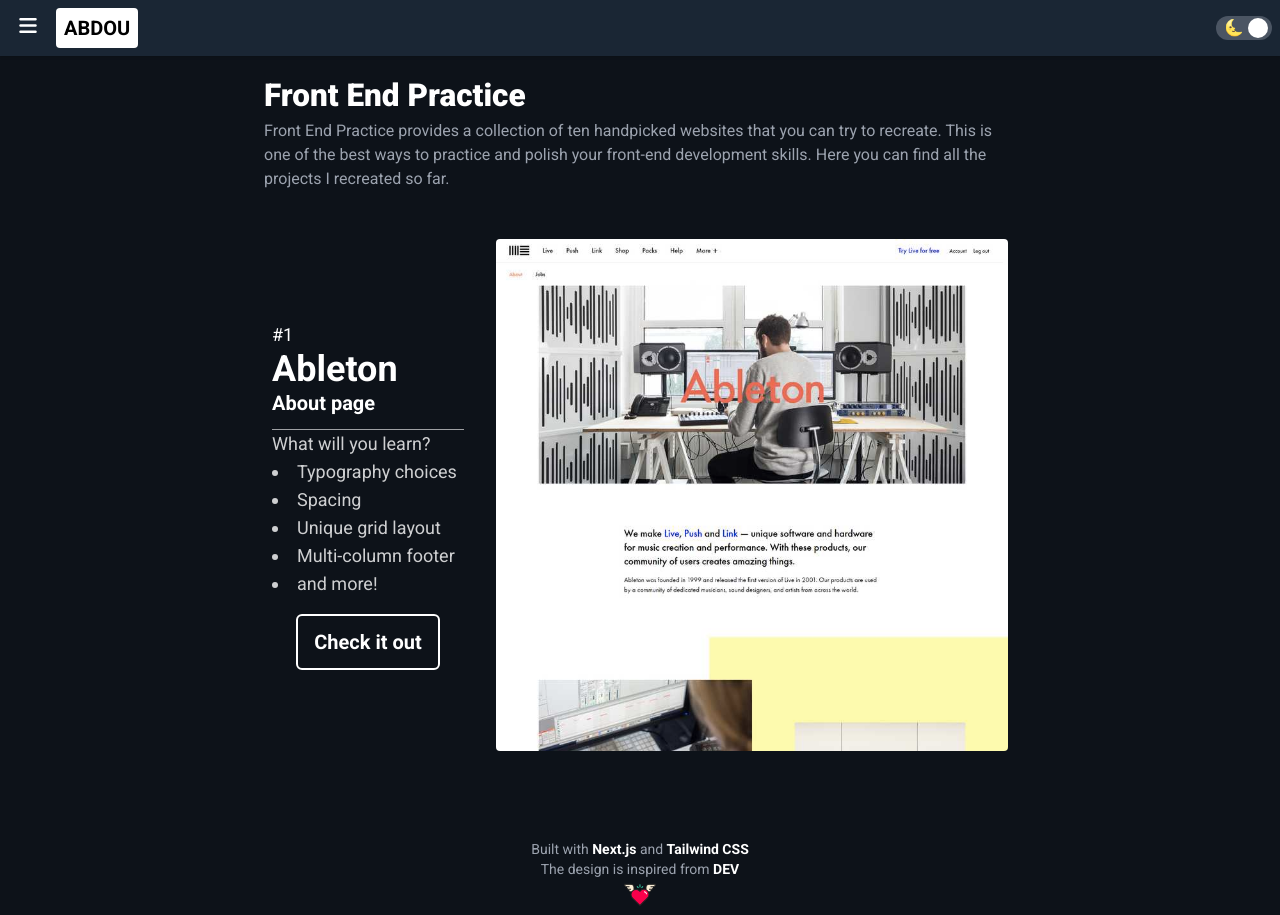
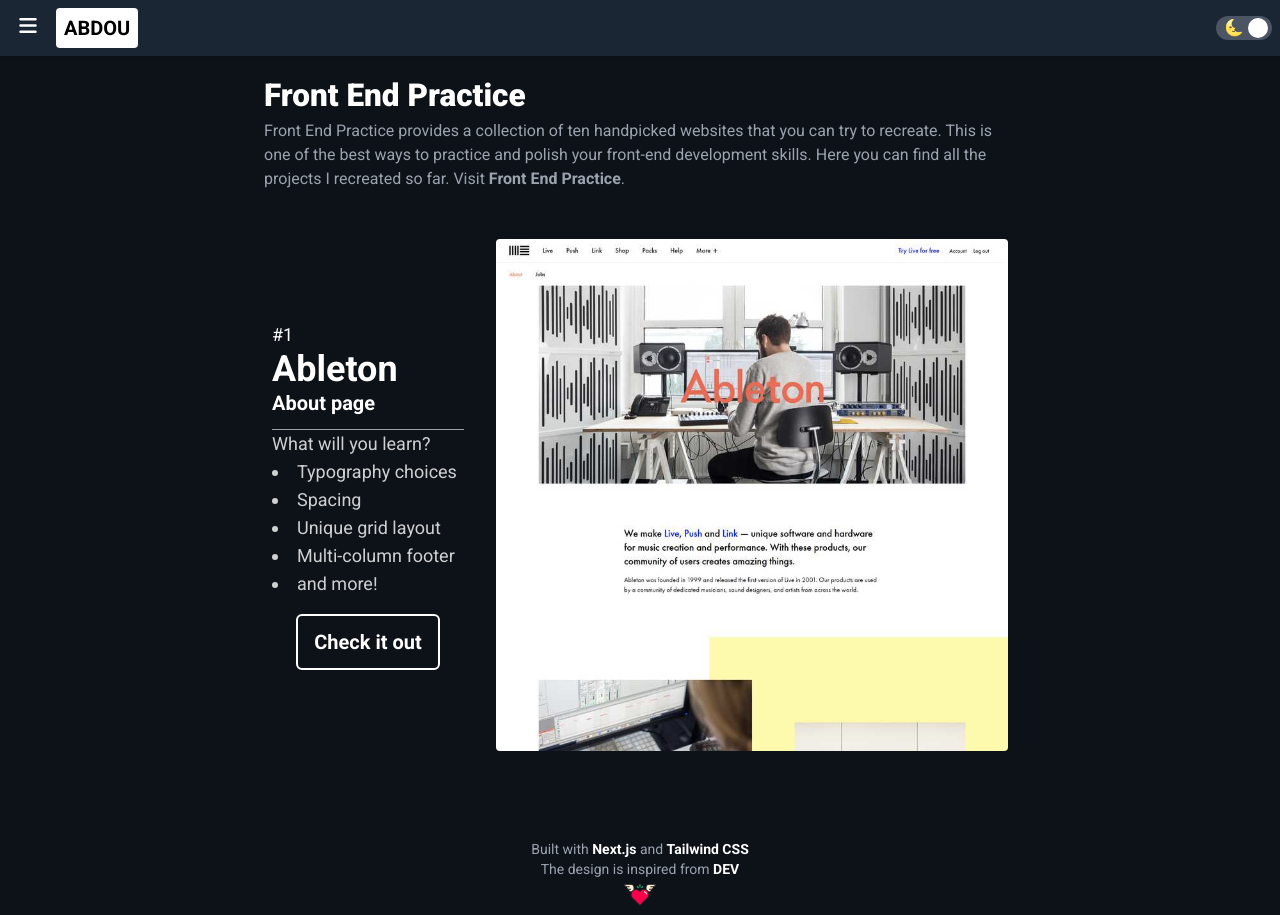
Before and after one commit to 0xabdou/abdou.dev, a Next.js app: page /front-end-practice in a window 1280 px wide. Built offline with nearby package versions, Linux system fonts and the light colour scheme.

Commit message:
Link to Front End Practice website

```diff
--- a/src/components/title-with-description.tsx
+++ b/src/components/title-with-description.tsx
@@ -1,6 +1,8 @@
+import {ReactNode} from "react";
+
 type TitleWithDescriptionProps = {
   title: string,
-  description: string,
+  description: ReactNode,
 };
 
 const TitleWithDescription = (props: TitleWithDescriptionProps) => {
--- a/src/pages/front-end-practice/index.tsx
+++ b/src/pages/front-end-practice/index.tsx
@@ -23,7 +23,19 @@
       />
       <TitleWithDescription
         title="Front End Practice"
-        description={description}
+        description={<>
+          {description}
+          &nbsp;Visit&nbsp;
+          <a
+            className="font-bold hover:underline"
+            href="https://www.frontendpractice.com/"
+            rel="noopener noreferrer"
+            target="_blank"
+          >
+            Front End Practice
+          </a>
+          .
+        </>}
       />
       <div className="flex flex-col w-full px-4 my-8">
         <div
```
